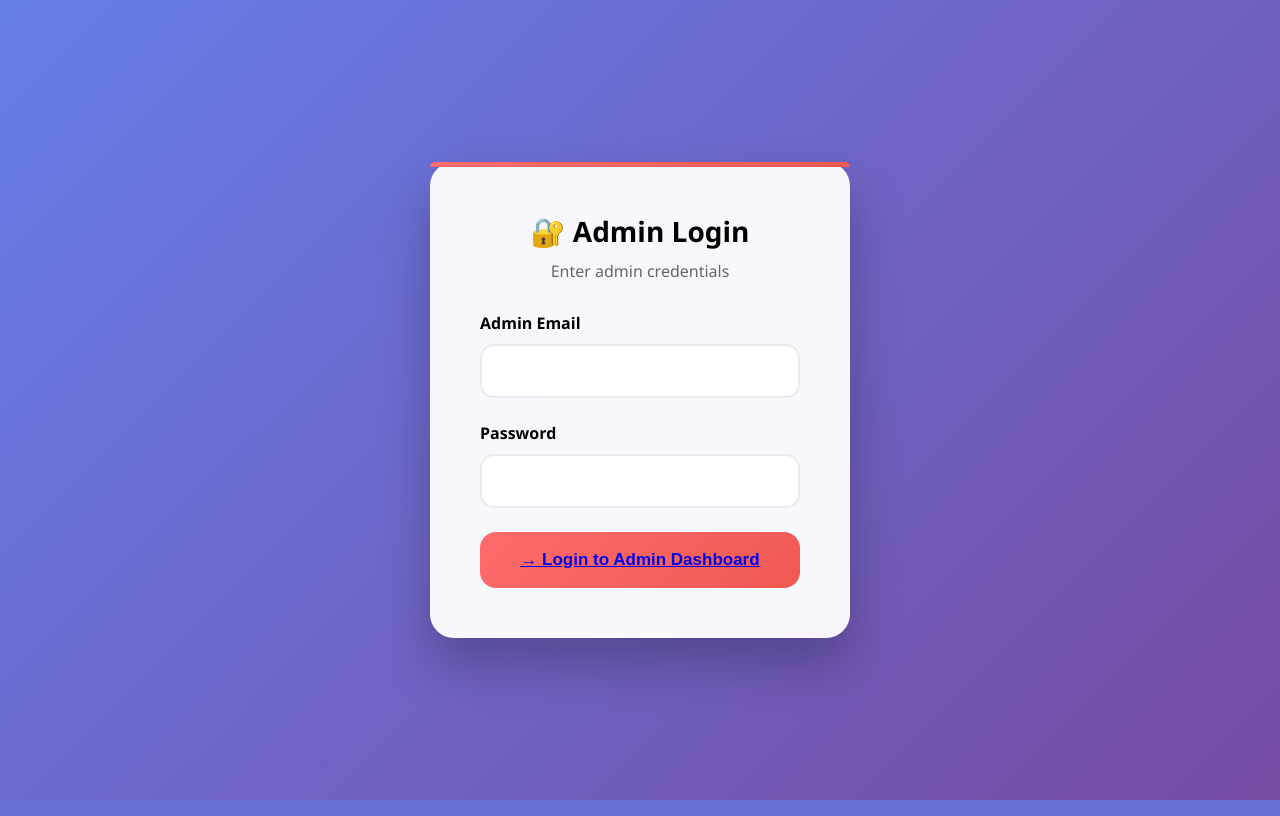
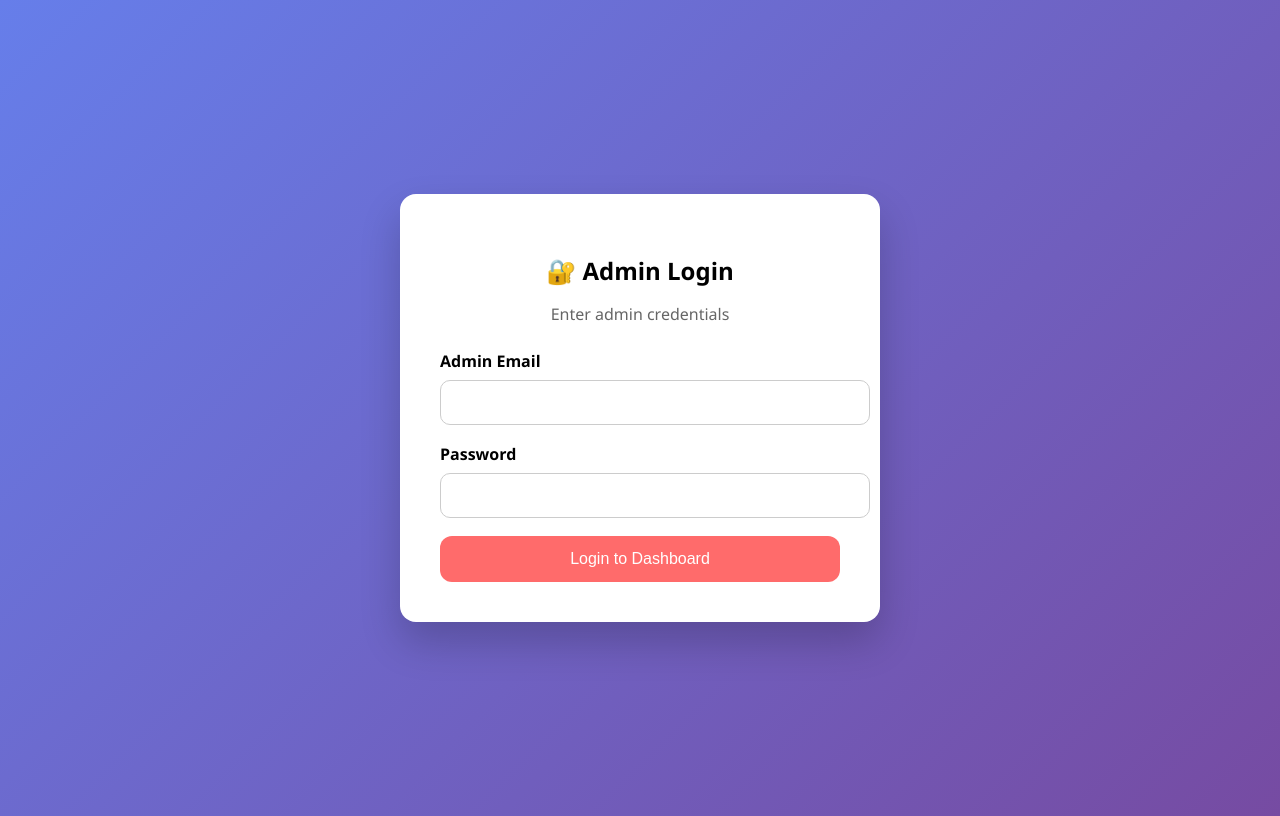
Before and after one commit to Varshanila/aws-project-ai-driven-personalized-marketing-platform, a Flask app: page /admin_login in a window 1280 px wide. Run offline with Flask 3, Linux system fonts and the light colour scheme.

Commit message:
Update admin_login.html

```diff
--- a/templates/admin_login.html
+++ b/templates/admin_login.html
@@ -2,127 +2,78 @@
 <html lang="en">
 <head>
     <meta charset="UTF-8">
+    <title>Admin Login</title>
     <meta name="viewport" content="width=device-width, initial-scale=1.0">
-    <title>Admin Login</title>
 
     <style>
-        * {
-            margin: 0;
-            padding: 0;
-            box-sizing: border-box;
-        }
-
         body {
-            font-family: 'Segoe UI', Tahoma, Geneva, Verdana, sans-serif;
+            font-family: 'Segoe UI', Tahoma, sans-serif;
             background: linear-gradient(135deg, #667eea, #764ba2);
             height: 100vh;
             display: flex;
             align-items: center;
             justify-content: center;
         }
-
-        .modal {
-            background: rgba(255,255,255,0.95);
-            backdrop-filter: blur(20px);
-            padding: 50px;
-            border-radius: 24px;
-            box-shadow: 0 25px 50px rgba(0,0,0,0.25);
+        .card {
+            background: white;
+            padding: 40px;
+            border-radius: 16px;
             width: 100%;
-            max-width: 420px;
-            position: relative;
+            max-width: 400px;
+            box-shadow: 0 20px 40px rgba(0,0,0,0.2);
         }
-
-        .modal::before {
-            content: '';
-            position: absolute;
-            top: 0;
-            left: 0;
-            right: 0;
-            height: 5px;
-            background: linear-gradient(90deg, #ff6b6b, #ee5a52);
-            border-radius: 24px 24px 0 0;
-        }
-
-        h3 {
+        h2 {
             text-align: center;
-            font-size: 28px;
             margin-bottom: 10px;
         }
-
         p {
             text-align: center;
             color: #666;
-            margin-bottom: 30px;
+            margin-bottom: 25px;
         }
-
-        .form-group {
-            margin-bottom: 24px;
-        }
-
         label {
-            display: block;
-            margin-bottom: 10px;
             font-weight: 600;
         }
-
         input {
             width: 100%;
-            padding: 16px 20px;
-            border: 2px solid #e9ecef;
-            border-radius: 14px;
-            font-size: 16px;
+            padding: 14px;
+            margin-top: 8px;
+            margin-bottom: 18px;
+            border-radius: 10px;
+            border: 1px solid #ccc;
         }
-
-        input:focus {
-            outline: none;
-            border-color: #ff6b6b;
-            box-shadow: 0 0 0 4px rgba(255, 107, 107, 0.15);
-        }
-
-        .admin-login-btn {
+        button {
             width: 100%;
-            padding: 18px;
-            background: linear-gradient(135deg, #ff6b6b, #ee5a52);
+            padding: 14px;
+            background: #ff6b6b;
             color: white;
             border: none;
-            border-radius: 16px;
-            font-size: 17px;
-            font-weight: 600;
+            border-radius: 12px;
+            font-size: 16px;
             cursor: pointer;
         }
-
-        .admin-login-btn:hover {
-            transform: translateY(-2px);
-            box-shadow: 0 15px 35px rgba(255, 107, 107, 0.4);
+        button:hover {
+            background: #ee5a52;
         }
     </style>
 </head>
-
 <body>
 
-    <div class="modal">
-        <h3>🔐 Admin Login</h3>
-        <p>Enter admin credentials</p>
+<div class="card">
+    <h2>🔐 Admin Login</h2>
+    <p>Enter admin credentials</p>
 
-        <!-- ✅ IMPORTANT: this MUST match Flask route -->
-        <form action="/api/admin-login-submit" method="POST">
+    <!-- 🔴 DO NOT ADD JAVASCRIPT -->
+    <form method="POST" action="/api/admin-login-submit">
+        <label>Admin Email</label>
+        <input type="email" name="adminEmail" required>
 
-            <div class="form-group">
-                <label for="adminEmail">Admin Email</label>
-                <input type="email" id="adminEmail" name="adminEmail" required>
-            </div>
+        <label>Password</label>
+        <input type="password" name="adminPassword" required>
 
-            <div class="form-group">
-                <label for="adminPassword">Password</label>
-                <input type="password" id="adminPassword" name="adminPassword" required>
-            </div>
-
-            <a href="dashboard.html"><button type="submit" class="admin-login-btn">
-                → Login to Admin Dashboard</a>
-            </button>
-
-        </form>
-    </div>
+        <button type="submit">Login to Dashboard</button>
+    </form>
+</div>
 
 </body>
 </html>
```
